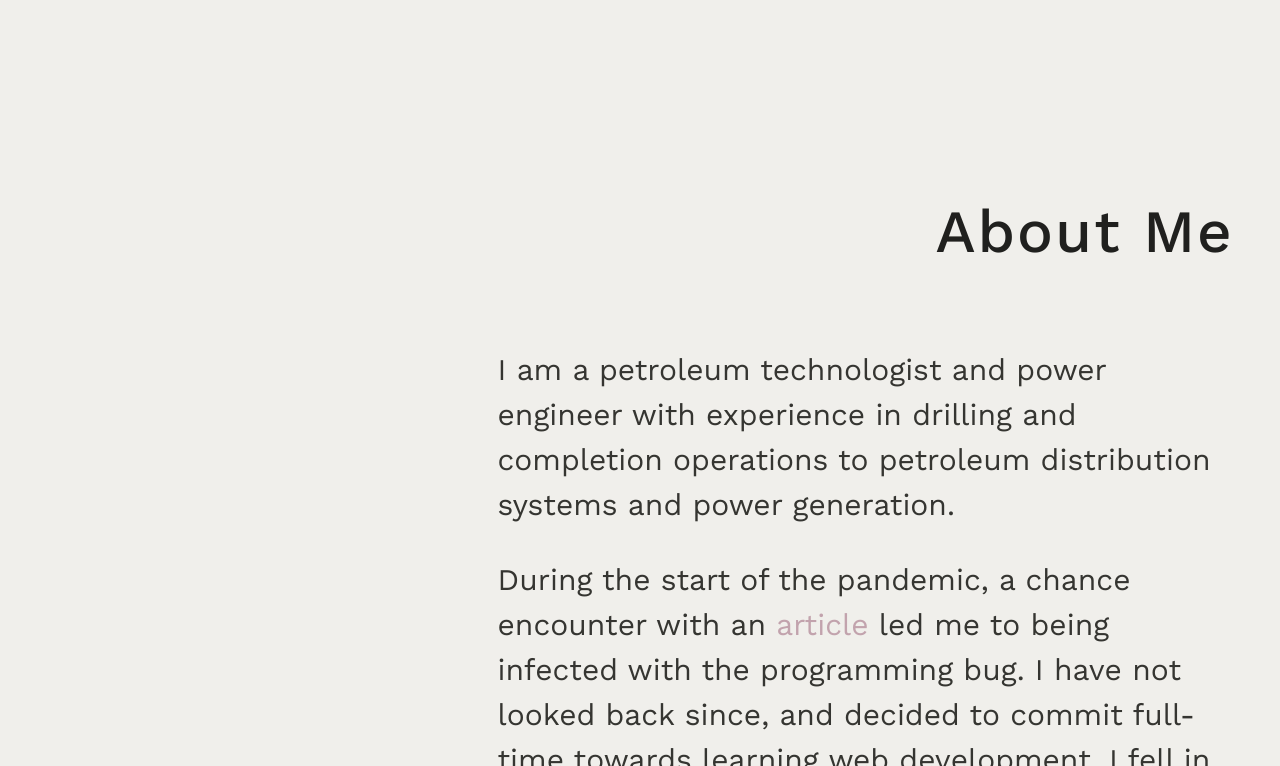
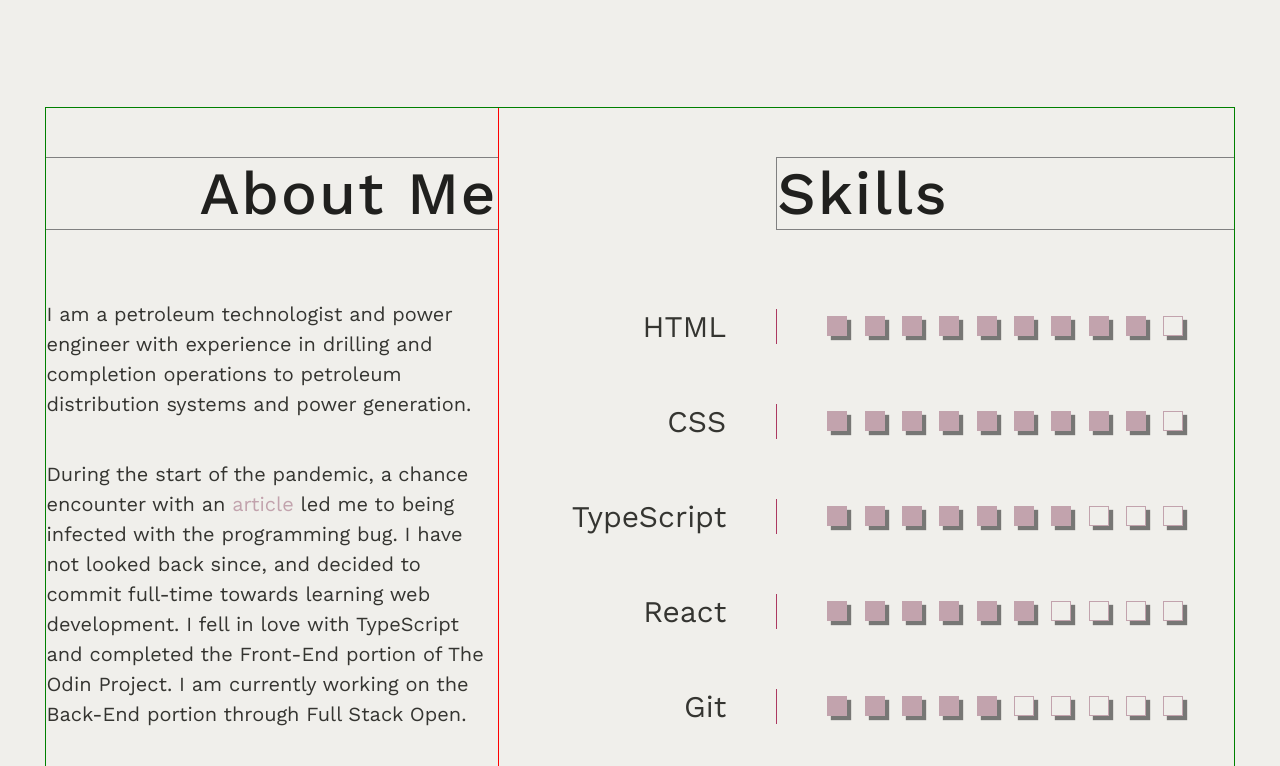
Before and after one commit to Athma-Vasi/personal-portfolio, a website built with Parcel: page src/index.html in a window 1280 px wide. Shown: the part 720-1486 px from the top of the page. Built offline with nearby package versions, Linux system fonts and the light colour scheme.

Commit message:
skills and about section desktop responsive

```diff
--- a/src/index.css
+++ b/src/index.css
@@ -64,7 +64,7 @@
     var(--font-family);
 
   /* description font */
-  --font-description-desktop: var(--font-weight-reg) var(--font-size-med)
+  --font-description-desktop: var(--font-weight-reg) var(--font-size-small)
     var(--font-family);
   --font-description-mobile: var(--font-weight-reg) var(--font-size-large)
     var(--font-family);
@@ -215,7 +215,7 @@ a {
 }
 
 .section__home__intro {
-  font: var(--font-subtitle-desktop);
+  font: var(--font-description-desktop);
   font-size: clamp(1.6rem, 2vw, 3rem);
   margin-bottom: var(--spacing-minus);
   color: var(--colour-text-light);
@@ -229,36 +229,41 @@ a {
 }
 
 .section__home__desc {
-  font: var(--font-description-desktop);
+  font: var(--font-subtitle-desktop);
   margin-top: var(--spacing-minus);
   color: var(--colour-text-light);
 }
 
+/* about skills container */
+.section__aboutSkills__container {
+  display: grid;
+  grid-template-columns: 38% 62%;
+  grid-template-rows: 1fr;
+  grid-template-areas: "about skills";
+  outline: 1px solid green;
+}
+
 /* about */
 .section__about {
-  padding-top: var(--padding-y);
-  padding-bottom: var(--padding-y);
+  grid-area: about;
+  width: 100%;
+  outline: 1px solid red;
 }
 
 .section__about__title {
   font: var(--font-title-desktop);
   letter-spacing: var(--letter-spacing);
   text-align: end;
+  outline: 1px solid gray;
+  width: 100%;
+  margin-left: auto;
 }
 
 .section__about__desc__container {
-  display: grid;
-  grid-template-columns: 38% 62%;
-  grid-template-rows: 1fr;
-  grid-template-areas: "empty desc";
-}
-
-.section__about__desc__left {
-  grid-area: empty;
-}
-
-.section__about__desc__right {
-  grid-area: desc;
+  display: flex;
+  flex-direction: column;
+  justify-content: center;
+  /* height: 100%; */
 }
 
 .section__about__desc__text {
@@ -279,17 +284,22 @@ a {
 
 /* skills */
 .section__skills {
-  padding-top: var(--padding-y);
-  padding-bottom: var(--padding-y);
+  padding-top: var(--spacing-plus);
+  grid-area: skills;
+  width: 100%;
 }
 
 .section__skills__title {
-  font: var(--font-title);
+  font: var(--font-title-desktop);
   letter-spacing: var(--letter-spacing);
-  text-align: end;
+  text-align: start;
+  outline: 1px solid gray;
+  width: 62%;
+  margin-left: auto;
 }
 
 .section__skills__container {
+  padding-top: var(--spacing-plus);
   display: flex;
   flex-direction: column;
   justify-content: center;
@@ -301,16 +311,16 @@ a {
   grid-template-columns: 38% 62%;
   grid-template-areas: "name icons";
   grid-template-rows: repeat(auto, 1fr);
-  font: var(--font-reg);
   width: 100%;
 }
 
 .section__skills__skillName {
   grid-area: name;
-  font: var(--font-reg);
+  font: var(--font-skills-desktop);
   text-align: end;
   padding-right: var(--spacing-plus);
   color: var(--colour-text-light);
+  border-right: 1px solid var(--colour-accent-bold);
 }
 
 .section__skills__icons {
@@ -320,7 +330,7 @@ a {
   justify-content: space-between;
   align-items: center;
 
-  column-gap: clamp(0.5rem, 2vw, 2rem);
+  /* column-gap: clamp(0.5rem, 2vw, 2rem); */
   padding: 0px var(--spacing-plus);
 }
 
@@ -346,9 +356,12 @@ a {
 }
 
 .section__projects__title {
-  font: var(--font-title);
+  font: var(--font-title-desktop);
   letter-spacing: var(--letter-spacing);
-  text-align: end;
+  text-align: start;
+  outline: 1px solid gray;
+  width: 62%;
+  margin-left: auto;
 }
 
 .section__projects__container {
@@ -430,6 +443,13 @@ a {
   .section__home__desc {
     font: var(--font-description-mobile);
     margin-top: var(--spacing-minus);
+  }
+
+  .section__aboutSkills__container {
+    display: flex;
+    flex-direction: column;
+    justify-content: center;
+    align-items: center;
   }
 
   /* about section */
@@ -599,3 +619,15 @@ a {
     padding-bottom: var(--spacing-plus);
   }
 }
+
+@media screen and (min-width: 1024px) {
+  .section__about__desc__text {
+    font-size: var(--font-size-small);
+  }
+}
+
+@media screen and (min-width: 1440px) {
+  .section__about__desc__text {
+    font-size: var(--font-size-med);
+  }
+}
--- a/src/index.html
+++ b/src/index.html
@@ -45,11 +45,11 @@
         </div>
       </section>
 
+      <div class="section__aboutSkills__container">
         <section class="section__about" id="section__about">
           <h2 class="section__about__title">About Me</h2>
           <div class="section__about__desc__container">
-          <div class="section__about__desc__left"></div>
-          <div class="section__about__desc__right">
+            <!-- <div class="section__about__desc__left"></div> -->
             <p class="section__about__desc__text">
               I am a petroleum technologist and power engineer with experience
               in drilling and completion operations to petroleum distribution
@@ -82,11 +82,8 @@
               value I bring for your team, please feel free to reach out!
             </p>
           </div>
-        </div>
         </section>
-
         <!-- skills -->
-
         <section class="section__skills">
           <div class="section__skills__title">Skills</div>
           <div class="section__skills__container">
@@ -122,7 +119,6 @@
                 <div class="section__skills__icon--empty"></div>
               </div>
             </div>
-
             <!-- typescript -->
             <div class="section__skills__skill">
               <p class="section__skills__skillName">TypeScript</p>
@@ -155,7 +151,6 @@
                 <div class="section__skills__icon--empty"></div>
               </div>
             </div>
-
             <!-- git -->
             <div class="section__skills__skill">
               <p class="section__skills__skillName">Git</p>
@@ -172,7 +167,6 @@
                 <div class="section__skills__icon--empty"></div>
               </div>
             </div>
-
             <!-- nextjs -->
             <div class="section__skills__skill">
               <p class="section__skills__skillName">Next.js</p>
@@ -189,7 +183,6 @@
                 <div class="section__skills__icon--empty"></div>
               </div>
             </div>
-
             <!-- nodejs -->
             <div class="section__skills__skill">
               <p class="section__skills__skillName">Node.js</p>
@@ -206,7 +199,6 @@
                 <div class="section__skills__icon--empty"></div>
               </div>
             </div>
-
             <!-- julia -->
             <div class="section__skills__skill">
               <p class="section__skills__skillName">Julia</p>
@@ -223,7 +215,6 @@
                 <div class="section__skills__icon--empty"></div>
               </div>
             </div>
-
             <!-- deno -->
             <div class="section__skills__skill">
               <p class="section__skills__skillName">Deno</p>
@@ -240,7 +231,6 @@
                 <div class="section__skills__icon--empty"></div>
               </div>
             </div>
-
             <!-- express -->
             <div class="section__skills__skill">
               <p class="section__skills__skillName">Express</p>
@@ -259,6 +249,7 @@
             </div>
           </div>
         </section>
+      </div>
 
       <!-- projects -->
       <section class="section__projects" id="section__projects">
```
Also changed, not shown: dist/index.html, 2 other files. Lines whose indentation alone changed are shown as unchanged.
